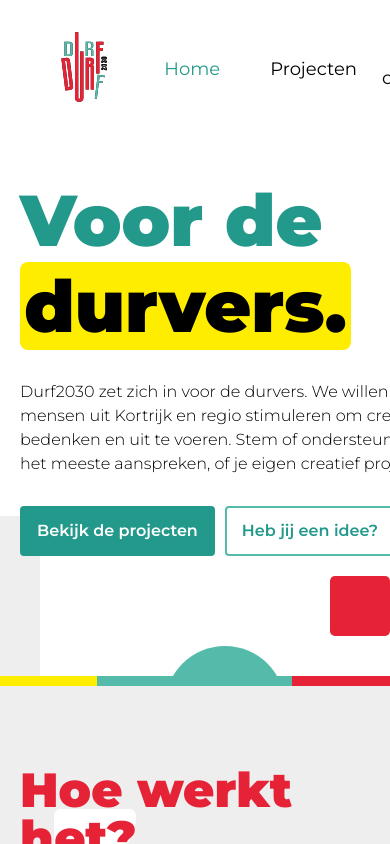
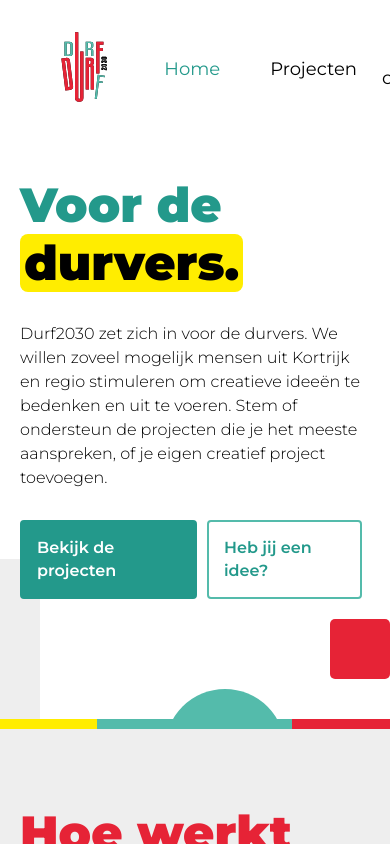
Before and after one commit to SgtBlade/BAP, a React (Create React App) app: page / in a window 390 px wide. Built offline with nearby package versions, Linux system fonts and the light colour scheme; no server answers; the database is empty; what quill-image-compress would draw is missing.

Commit message:
home responsive styling + extra gap projectCard

```diff
--- a/src/components/ProjectPreview/projectPreview.module.css
+++ b/src/components/ProjectPreview/projectPreview.module.css
@@ -101,6 +101,7 @@
   width: 100%;
   display: grid;
   grid-template-columns: repeat(3, 1fr);
+  gap: 2rem;
 }
 
 .projectCard__tag {
--- a/src/pages/Home/home.js
+++ b/src/pages/Home/home.js
@@ -341,6 +341,7 @@
         </div>
         <img
           src="assets/images/project.svg"
+          className={style.callToActionImage}
           alt="regiseurshanden die recht tegenover elkaar staan en een visie weergeven"
           width="485"
           height="445"
--- a/src/pages/Home/home.module.css
+++ b/src/pages/Home/home.module.css
@@ -28,6 +28,7 @@
     "Helvetica Neue", Helvetica, Arial, sans-serif;
   line-height: 1.2;
   font-weight: var(--weightBlack);
+  color: var(--durfGreenDarker);
 }
 
 .introTitleHighlight {
@@ -43,10 +44,6 @@
   line-height: 1.5;
 }
 
-.introTitle {
-  color: var(--durfGreenDarker);
-}
-
 .introTextContainer {
   padding: 2rem;
   flex: 1 1 auto;
@@ -58,8 +55,13 @@
   max-width: 50ch;
 }
 
+.introButtonContainer {
+  display: flex;
+}
+
 .introButton {
   margin-top: 3rem;
+  line-height: 1.4;
 }
 
 .introButton + .introButton {
@@ -298,6 +300,7 @@
   font-weight: var(--weightBlack);
   font-size: var(--fontUltra);
   margin: 3rem 0;
+  line-height: 1.4;
 }
 
 .highlightsTitleHighlight {
@@ -358,11 +361,16 @@
   max-width: 50ch;
 }
 
+.callToActionImage {
+  max-width: 100%;
+}
+
 @media only screen and (max-width: 1036px) {
   .introTextContainer {
     flex: none;
     min-width: auto;
     margin: 0 auto;
+    max-width: 100%;
   }
 
   .introProjectCard {
@@ -371,10 +379,15 @@
 }
 
 @media only screen and (max-width: 850px) {
+  .introTitle {
+    font-size: var(--fontUltra);
+  }
+
   .how,
   .highlights,
   .pillars {
     padding: 1rem;
+    max-width: 100%;
   }
 
   .howSections {
```
